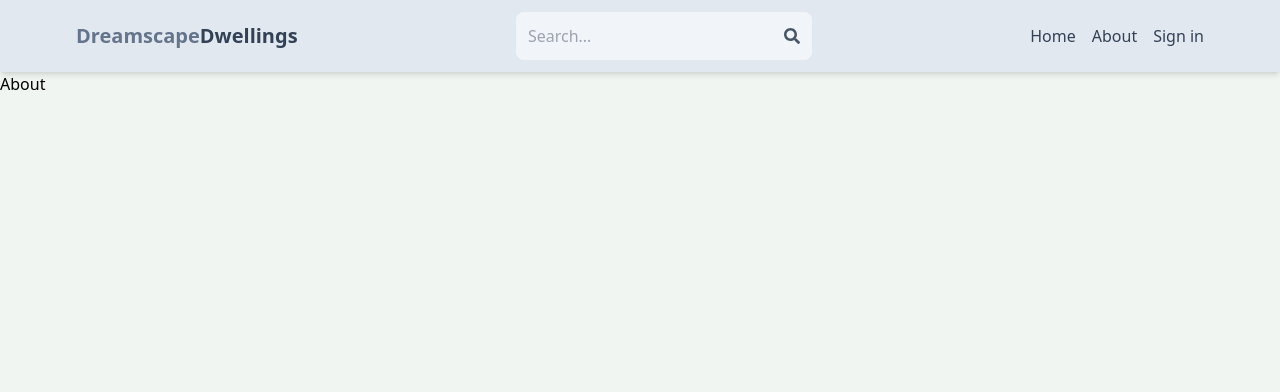
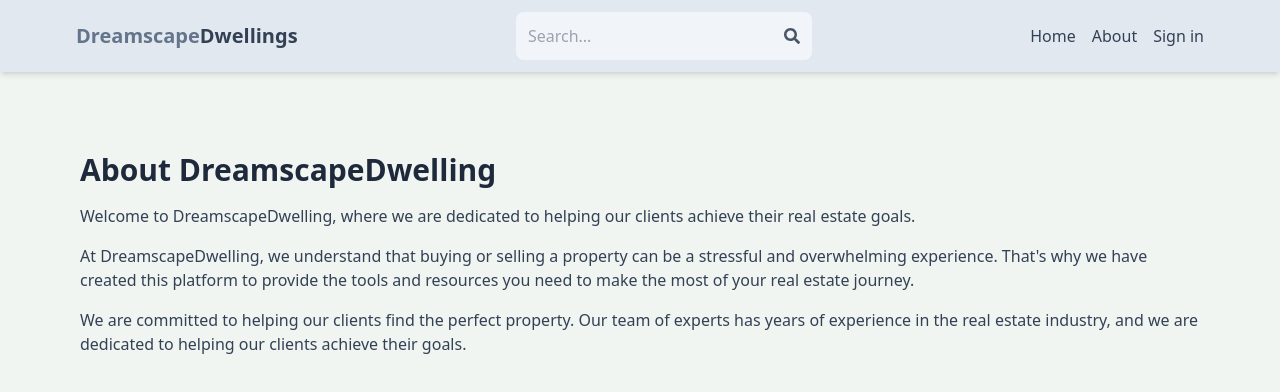
Before and after one commit to Awadesh365/DreamscapeDwellings, a React (Vite) app in the folder client/: page /about in a window 1280 px wide. Shown: the top 392 px of the page. Built offline with nearby package versions, Linux system fonts and the light colour scheme; no server answers.

Commit message:
feat(about): Complete about page
Finalized the about page layout and content. Includes team section, mission statement, and company history. Ensures consistency and usability across the about page.

```diff
--- a/client/src/pages/About.jsx
+++ b/client/src/pages/About.jsx
@@ -1,5 +1,26 @@
 import React from "react";
 
 export default function About() {
-  return <div>About</div>;
+  return (
+    <div className="py-20 px-4 max-w-6xl mx-auto">
+      <h1 className="text-3xl font-bold mb-4 text-slate-800">
+        About DreamscapeDwelling
+      </h1>
+      <p className="mb-4 text-slate-700">
+        Welcome to DreamscapeDwelling, where we are dedicated to helping our
+        clients achieve their real estate goals.
+      </p>
+      <p className="mb-4 text-slate-700">
+        At DreamscapeDwelling, we understand that buying or selling a property
+        can be a stressful and overwhelming experience. That's why we have
+        created this platform to provide the tools and resources you need to
+        make the most of your real estate journey.
+      </p>
+      <p className="mb-4 text-slate-700">
+        We are committed to helping our clients find the perfect property. Our
+        team of experts has years of experience in the real estate industry, and
+        we are dedicated to helping our clients achieve their goals.
+      </p>
+    </div>
+  );
 }
```
